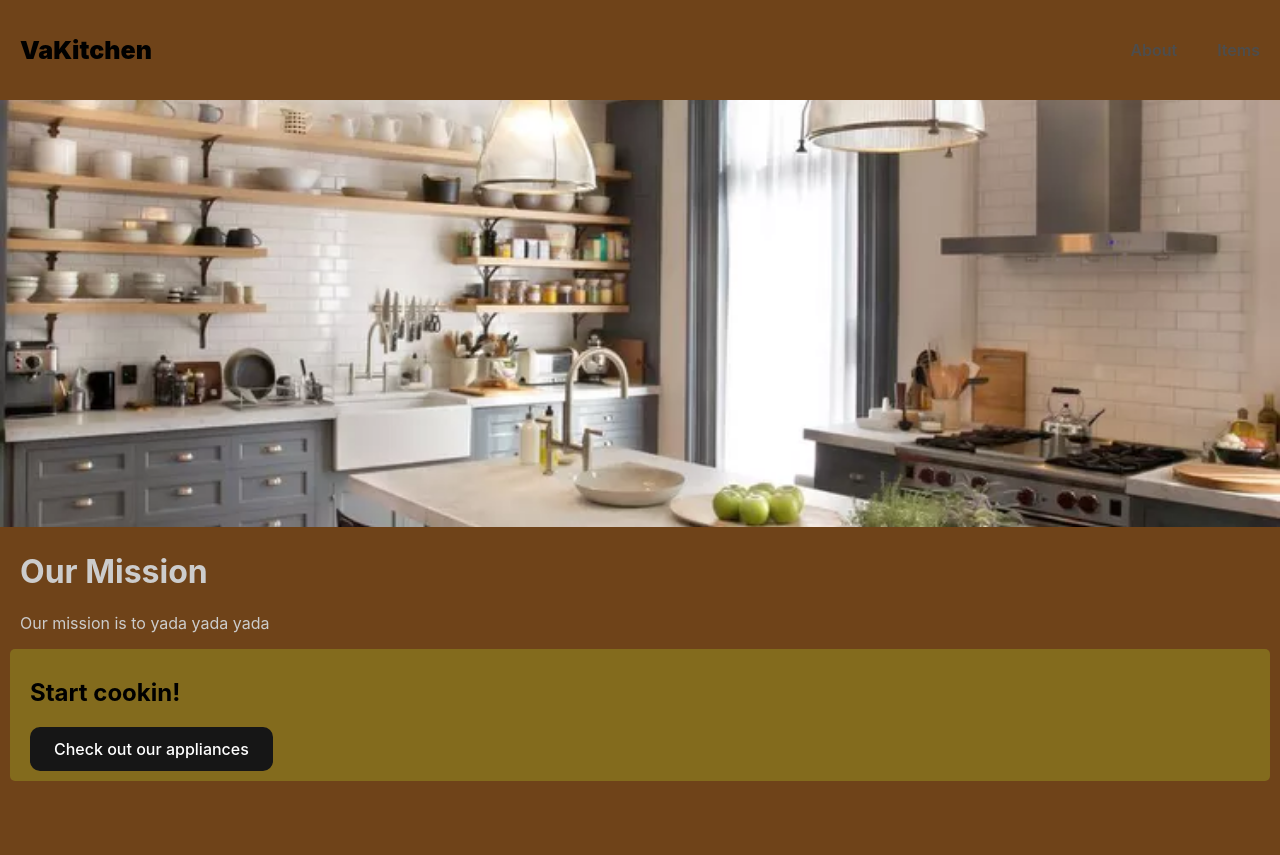
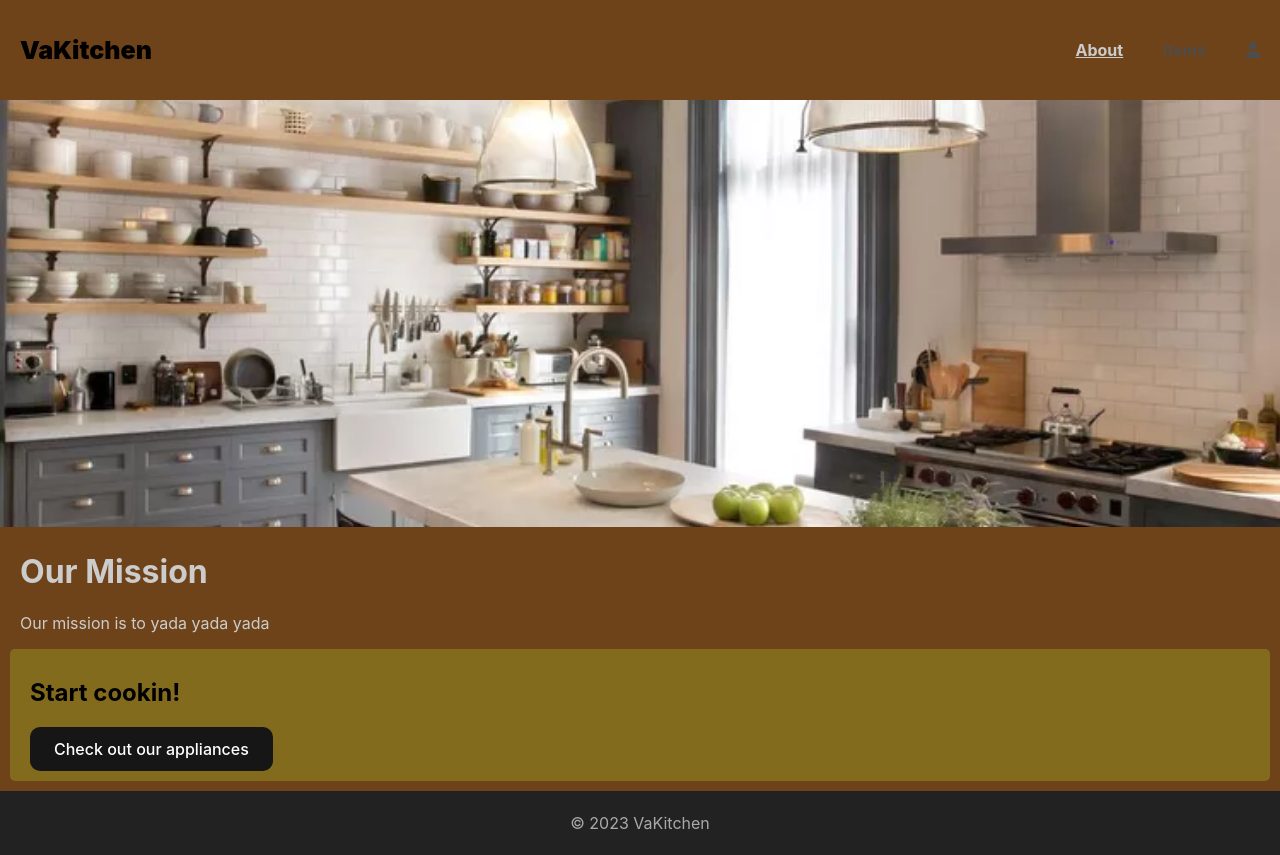
Before and after one commit to johncarges/VaKitchen, a React (Create React App) app in the folder client/: page /about in a window 1280 px wide. Before the commit the page ends 800 px from the top, so only its background shows below. Built offline with nearby package versions, Linux system fonts and the light colour scheme; what miragejs would draw is missing.

Commit message:
adds user account dashboard

```diff
--- a/client/public/index.html
+++ b/client/public/index.html
@@ -4,6 +4,7 @@
     <meta charset="utf-8" />
     <link rel="icon" href="%PUBLIC_URL%/favicon.ico" />
     <meta name="viewport" content="width=device-width, initial-scale=1" />
+    <script src="https://kit.fontawesome.com/9925039601.js" crossorigin="anonymous"></script>
     <meta name="theme-color" content="#000000" />
     <meta
       name="description"
--- a/client/src/App.js
+++ b/client/src/App.js
@@ -1,27 +1,31 @@
-
-import { BrowserRouter, Link, Route, Routes } from 'react-router-dom';
+import { BrowserRouter, Route, Routes } from 'react-router-dom';
 import Home from './pages/Home';
 import About from './pages/About';
 
-
-
 import './server'
-import Items from './pages/Items';
+import Items from './pages/Items/Items';
+import Layout from './components/Layout';
+import ItemDetail from './pages/Items/ItemDetail';
+import UserLayout from './pages/User/UserLayout';
+import Saved from './pages/User/Saved';
 
 function App() {
   return (
     <BrowserRouter>
-      <header>
-        <Link className='site-logo' to='/'>VaKitchen</Link>
-        <nav>
-          <Link to='/about'>About</Link>
-          <Link to='/items'>Items</Link>
-        </nav>
-      </header>
       <Routes>
-        <Route path='/' element={<Home />} />
-        <Route path='/about' element={<About />} />
-        <Route path='/items' element={<Items />} />
+        <Route path='/' element={<Layout/>}>
+          <Route index element={<Home />} />
+          <Route path='about' element={<About />} />
+          <Route path='items' element={<Items />} />
+          <Route path='items/:id' >
+            <Route index element={<ItemDetail/>}/>
+          </Route>
+          <Route path='account' element={<UserLayout/>}>
+            <Route index element={<h1>Your Orders</h1>}/>
+            <Route path='saved' element={<Saved/>}/>
+            <Route path='settings' element={<h1>Settings</h1>}/>
+          </Route>
+        </Route>
       </Routes>
     </BrowserRouter>
   );
--- /dev/null
+++ b/client/src/components/Header.jsx
@@ -0,0 +1,24 @@
+import React from 'react'
+import { Link, NavLink } from 'react-router-dom'
+
+export default function Header(){
+
+    const  activeStyles = {
+        fontWeight: "bold",
+        textDecoration: 'underline',
+        color: '#ccc'
+    }
+
+    const style = (obj) => obj.isActive ? activeStyles : null
+
+    return (
+        <header>
+            <Link className='site-logo' to='/'>VaKitchen</Link>
+            <nav>
+                <NavLink style={style} to='/about'>About</NavLink>
+                <NavLink style={style} to='/items'>Items</NavLink>
+                <NavLink style={style} to='/account'><i className='fa-solid fa-user'></i></NavLink>
+            </nav>
+        </header>
+    )
+}
--- /dev/null
+++ b/client/src/components/Layout.jsx
@@ -0,0 +1,14 @@
+import React from "react";
+import Header from "./Header";
+import { Outlet } from "react-router-dom";
+
+export default function Layout() {
+
+    return (
+        <div className='site-wrapper'>
+            <Header />
+            <Outlet />
+            <footer>&#169; 2023 VaKitchen</footer>
+        </div>
+    )
+}
--- a/client/src/index.css
+++ b/client/src/index.css
@@ -5,6 +5,7 @@
 :root {
   --main-bg-color: rgb(111, 67, 25);
   --secondary-color: #836b1d;
+  --footer-color: #222;
 }
 
 body {
@@ -23,6 +24,12 @@ body::-webkit-scrollbar {
 body {
   -ms-overflow-style: none;
   scrollbar-width:none;
+}
+
+.site-wrapper {
+  min-height: 100vh;
+  display: flex;
+  flex-direction: column;
 }
 
 header {
@@ -49,6 +56,16 @@ header a {
 header a:hover {
   color: #161616;
   text-decoration: underline;
+}
+
+footer {
+  background-color: var(--footer-color);
+  color:#aaa;
+  height: 4rem;
+  display: flex;
+  justify-content: center;
+  align-items: center;
+  margin-top: auto;
 }
 
 .link-button {
--- a/client/src/pages/About.jsx
+++ b/client/src/pages/About.jsx
@@ -12,7 +12,7 @@ export default function About() {
             </div>
             <div className='about-page-cta'>
                 <h2>Start cookin!</h2>
-                <Link className = 'link-button' to='/appliances'>Check out our appliances</Link>
+                <Link className = 'link-button' to='/items'>Check out our appliances</Link>
             </div>
         </div>
     )
--- a/client/src/pages/Home.jsx
+++ b/client/src/pages/Home.jsx
@@ -6,7 +6,7 @@ export default function Home() {
         <div className='home-container'>
             <h1>You need this stuff in your kitchen</h1>
             <p>Start cookin</p>
-            <Link to='vans'>Find Your Gadgets</Link>
+            <Link to='items'>Find Your Gadgets</Link>
         </div>
     )
 }
--- /dev/null
+++ b/client/src/pages/Items/ItemDetail.jsx
@@ -0,0 +1,13 @@
+import React from "react";
+import { useParams } from "react-router-dom";
+
+export default function ItemDetail() {
+
+    const itemId = useParams().id
+    console.log(itemId)
+
+    return (
+        <h1>Item {itemId}</h1>
+    )
+
+}
--- a/client/src/pages/Items.jsx
+++ b/client/src/pages/Items/Items.jsx
@@ -1,4 +1,5 @@
 import React, { useState, useEffect } from "react";
+import { Link } from "react-router-dom";
 
 export default function Items() {
 
@@ -11,10 +12,10 @@ export default function Items() {
     },[])
 
     const renderedItems = items.map(item => (
-        <div key={item.id} className='items-tile'>
+        <Link to={`/items/${item.id}`} key={item.id} className='items-tile'>
             <img src={item.imageUrl} alt={item.name}/>
             <p>{item.name} : {item.price}</p>
-        </div>
+        </Link>
     ))
 
     return (
--- /dev/null
+++ b/client/src/pages/User/Saved.jsx
@@ -0,0 +1,7 @@
+import React from "react";
+
+export default function Saved(){
+    return (
+        <h1>Saved items here</h1>
+    )
+}
--- /dev/null
+++ b/client/src/pages/User/UserDashboard.jsx
@@ -0,0 +1,21 @@
+import React from 'react'
+import { NavLink } from 'react-router-dom'
+
+export default function UserDashboard() {
+
+    const  activeStyles = {
+        fontWeight: "bold",
+        textDecoration: 'underline',
+        color: '#ccc'
+    }
+
+    const style = (obj) => obj.isActive ? activeStyles : null
+
+    return (
+        <header>
+            <NavLink style={style} to='.' end>Orders</NavLink>
+            <NavLink style={style} to='saved'>Saved</NavLink>
+            <NavLink style={style} to='settings'>Settings</NavLink>
+        </header>
+    )
+}
--- /dev/null
+++ b/client/src/pages/User/UserLayout.jsx
@@ -0,0 +1,12 @@
+import React from "react";
+import { Outlet } from "react-router-dom";
+import UserDashboard from "./UserDashboard";
+
+export default function UserLayout() {
+    return (
+        <>
+            <UserDashboard />
+            <Outlet/>
+        </>
+    )
+}
```
Also changed, not shown: 1 other file (tests, documents, lock files or other folders).
